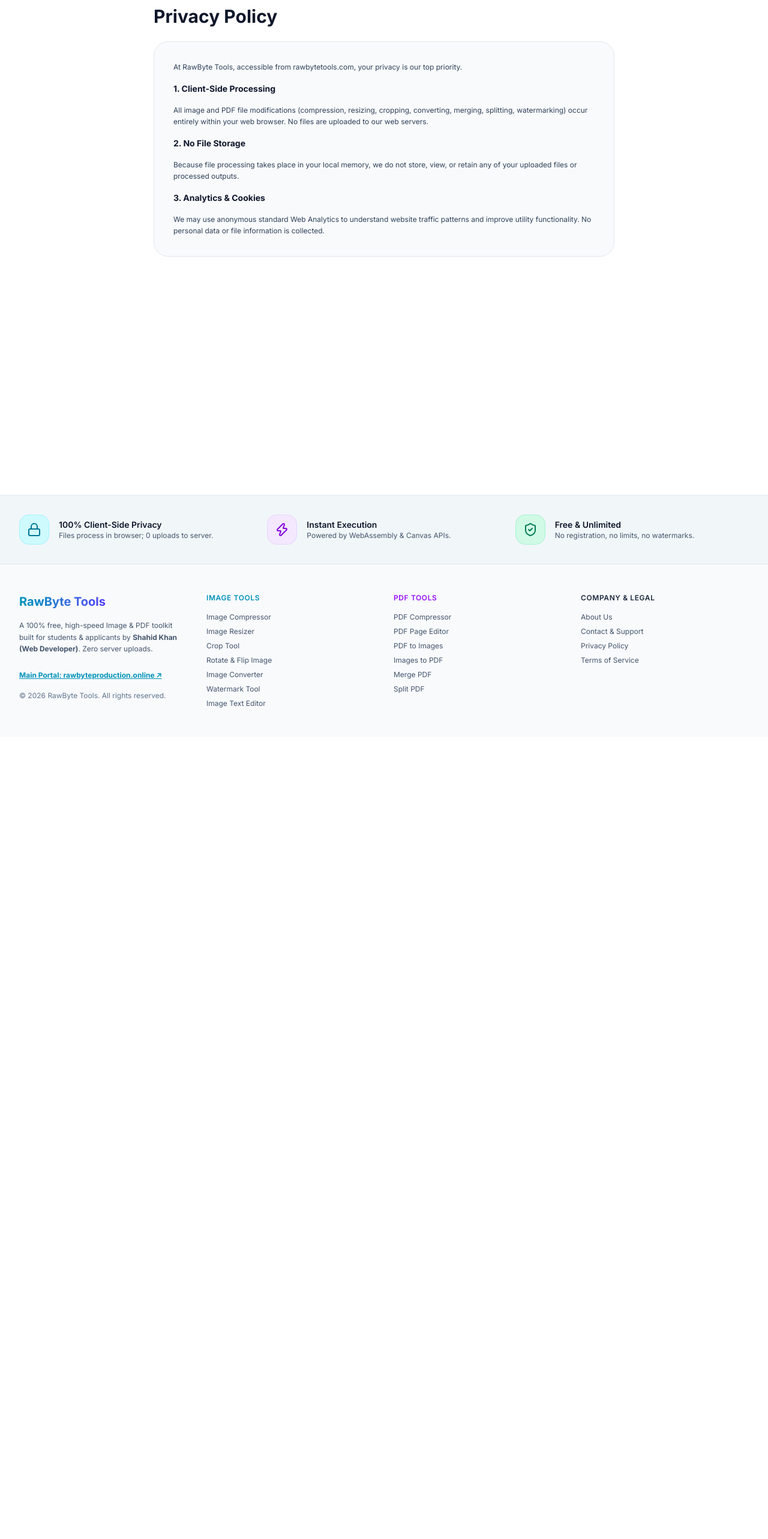
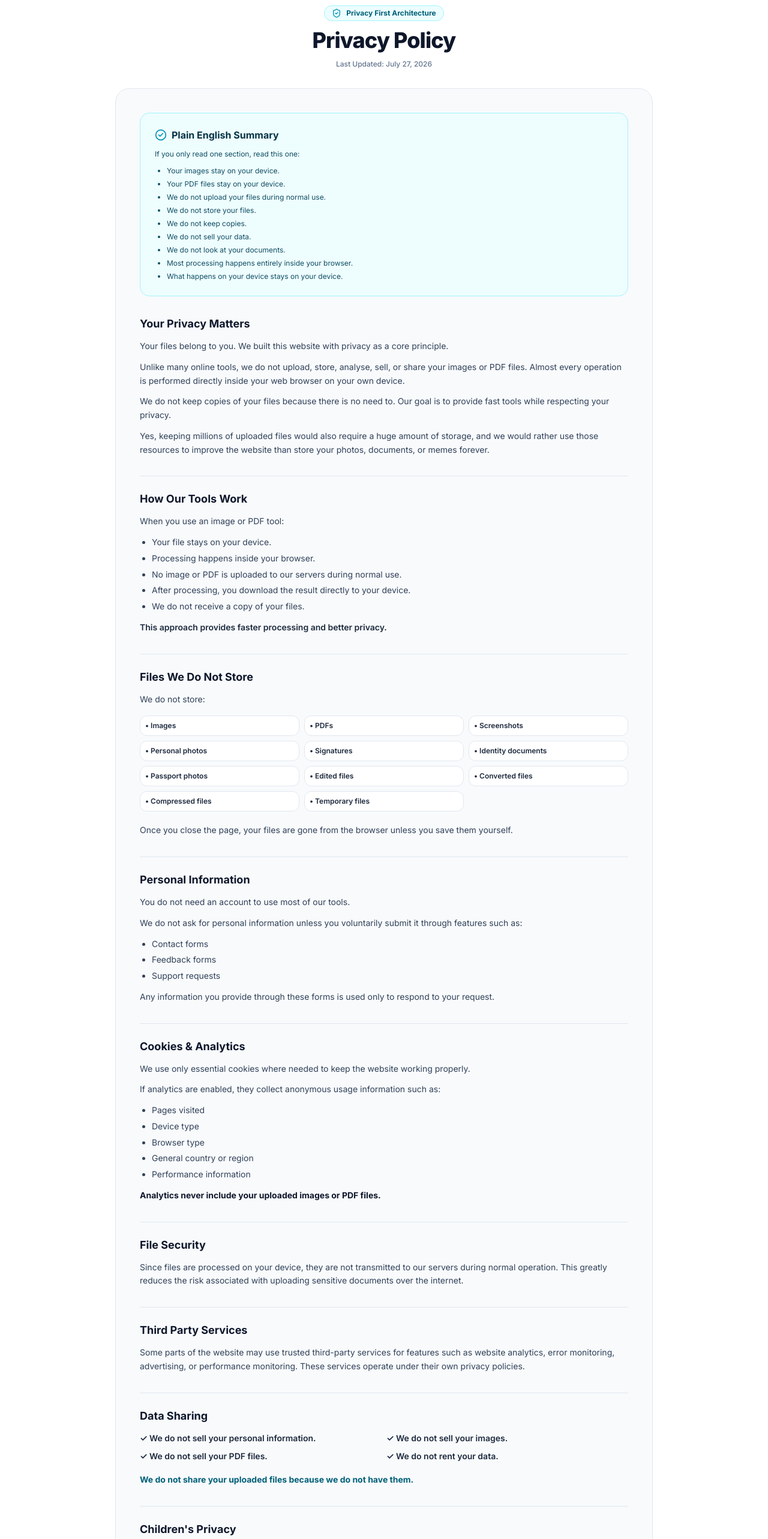
Before and after one commit to khanshahid33200-hash/rawbytetools, a Next.js app: page /privacy in a window 1280 px wide. Shown: the part 120-2686 px from the top of the page at 60% size. Before the commit the page ends 1349 px from the top, so only its background shows below. Built offline with nearby package versions, Linux system fonts and the light colour scheme.

Commit message:
Update Privacy Policy page with exact user text and Plain English Summary

```diff
--- a/src/app/privacy/page.tsx
+++ b/src/app/privacy/page.tsx
@@ -1,36 +1,167 @@
 import { Metadata } from 'next';
+import Link from 'next/link';
 import SEOHead from '@/components/common/SEOHead';
+import { ShieldCheck, Lock, CheckCircle2, FileText } from 'lucide-react';
 
 export const metadata: Metadata = {
   title: 'Privacy Policy - RawByte Tools',
-  description: 'RawByte Tools Privacy Policy. 100% client-side file processing guaranteed.'
+  description: 'RawByte Tools Privacy Policy. 100% in-browser processing, zero server uploads, complete file security.'
 };
 
 export default function PrivacyPage() {
   return (
     <div className="min-h-screen bg-white text-slate-900 py-16 px-4 sm:px-6 lg:px-8">
       <SEOHead />
-      <div className="max-w-3xl mx-auto space-y-6">
-        <h1 className="text-3xl font-bold text-slate-900">Privacy Policy</h1>
-        <div className="p-8 rounded-3xl bg-slate-50 border border-slate-200 space-y-4 text-xs text-slate-700 leading-relaxed">
+      <div className="max-w-4xl mx-auto space-y-8">
+        {/* Title Header */}
+        <div className="text-center space-y-3">
+          <div className="inline-flex items-center gap-2 px-3 py-1 rounded-full text-xs font-bold bg-cyan-50 text-cyan-800 border border-cyan-200">
+            <ShieldCheck className="w-4 h-4 text-cyan-600" /> Privacy First Architecture
+          </div>
+          <h1 className="text-4xl font-extrabold text-slate-900 tracking-tight">Privacy Policy</h1>
+          <p className="text-xs text-slate-500 font-medium">Last Updated: July 27, 2026</p>
+        </div>
+
+        {/* Content Container */}
+        <div className="p-8 sm:p-10 rounded-3xl bg-slate-50 border border-slate-200 shadow-xs space-y-8 text-xs sm:text-sm text-slate-700 leading-relaxed">
+          {/* Plain English Summary Box */}
+          <section className="p-6 rounded-2xl bg-cyan-50/80 border border-cyan-200 space-y-3">
+            <h2 className="text-base font-bold text-cyan-950 flex items-center gap-2">
+              <CheckCircle2 className="w-5 h-5 text-cyan-600" /> Plain English Summary
+            </h2>
+            <p className="text-xs text-cyan-900">If you only read one section, read this one:</p>
+            <ul className="text-xs text-cyan-900 space-y-1.5 list-disc pl-5">
+              <li>Your images stay on your device.</li>
+              <li>Your PDF files stay on your device.</li>
+              <li>We do not upload your files during normal use.</li>
+              <li>We do not store your files.</li>
+              <li>We do not keep copies.</li>
+              <li>We do not sell your data.</li>
+              <li>We do not look at your documents.</li>
+              <li>Most processing happens entirely inside your browser.</li>
+              <li>What happens on your device stays on your device.</li>
+            </ul>
+          </section>
+
+          {/* Main Sections */}
+          <section className="space-y-3">
+            <h2 className="text-lg font-bold text-slate-900">Your Privacy Matters</h2>
+            <p>Your files belong to you. We built this website with privacy as a core principle.</p>
             <p>
-            At RawByte Tools, accessible from rawbytetools.com, your privacy is our top priority.
+              Unlike many online tools, we do not upload, store, analyse, sell, or share your images or PDF files. Almost every operation is performed directly inside your web browser on your own device.
             </p>
+            <p>We do not keep copies of your files because there is no need to. Our goal is to provide fast tools while respecting your privacy.</p>
+            <p>
+              Yes, keeping millions of uploaded files would also require a huge amount of storage, and we would rather use those resources to improve the website than store your photos, documents, or memes forever.
+            </p>
+          </section>
 
-          <h3 className="text-sm font-bold text-slate-900">1. Client-Side Processing</h3>
+          <section className="space-y-3 border-t border-slate-200 pt-6">
+            <h2 className="text-lg font-bold text-slate-900">How Our Tools Work</h2>
+            <p>When you use an image or PDF tool:</p>
+            <ul className="list-disc pl-5 space-y-1">
+              <li>Your file stays on your device.</li>
+              <li>Processing happens inside your browser.</li>
+              <li>No image or PDF is uploaded to our servers during normal use.</li>
+              <li>After processing, you download the result directly to your device.</li>
+              <li>We do not receive a copy of your files.</li>
+            </ul>
+            <p className="font-semibold text-slate-800">This approach provides faster processing and better privacy.</p>
+          </section>
+
+          <section className="space-y-3 border-t border-slate-200 pt-6">
+            <h2 className="text-lg font-bold text-slate-900">Files We Do Not Store</h2>
+            <p>We do not store:</p>
+            <div className="grid grid-cols-2 sm:grid-cols-3 gap-2 pt-1 font-semibold text-slate-800 text-xs">
+              <span className="p-2 rounded-xl bg-white border border-slate-200">• Images</span>
+              <span className="p-2 rounded-xl bg-white border border-slate-200">• PDFs</span>
+              <span className="p-2 rounded-xl bg-white border border-slate-200">• Screenshots</span>
+              <span className="p-2 rounded-xl bg-white border border-slate-200">• Personal photos</span>
+              <span className="p-2 rounded-xl bg-white border border-slate-200">• Signatures</span>
+              <span className="p-2 rounded-xl bg-white border border-slate-200">• Identity documents</span>
+              <span className="p-2 rounded-xl bg-white border border-slate-200">• Passport photos</span>
+              <span className="p-2 rounded-xl bg-white border border-slate-200">• Edited files</span>
+              <span className="p-2 rounded-xl bg-white border border-slate-200">• Converted files</span>
+              <span className="p-2 rounded-xl bg-white border border-slate-200">• Compressed files</span>
+              <span className="p-2 rounded-xl bg-white border border-slate-200">• Temporary files</span>
+            </div>
+            <p className="pt-2">Once you close the page, your files are gone from the browser unless you save them yourself.</p>
+          </section>
+
+          <section className="space-y-3 border-t border-slate-200 pt-6">
+            <h2 className="text-lg font-bold text-slate-900">Personal Information</h2>
+            <p>You do not need an account to use most of our tools.</p>
+            <p>We do not ask for personal information unless you voluntarily submit it through features such as:</p>
+            <ul className="list-disc pl-5 space-y-1">
+              <li>Contact forms</li>
+              <li>Feedback forms</li>
+              <li>Support requests</li>
+            </ul>
+            <p>Any information you provide through these forms is used only to respond to your request.</p>
+          </section>
+
+          <section className="space-y-3 border-t border-slate-200 pt-6">
+            <h2 className="text-lg font-bold text-slate-900">Cookies & Analytics</h2>
+            <p>We use only essential cookies where needed to keep the website working properly.</p>
+            <p>If analytics are enabled, they collect anonymous usage information such as:</p>
+            <ul className="list-disc pl-5 space-y-1">
+              <li>Pages visited</li>
+              <li>Device type</li>
+              <li>Browser type</li>
+              <li>General country or region</li>
+              <li>Performance information</li>
+            </ul>
+            <p className="font-bold text-slate-900">Analytics never include your uploaded images or PDF files.</p>
+          </section>
+
+          <section className="space-y-3 border-t border-slate-200 pt-6">
+            <h2 className="text-lg font-bold text-slate-900">File Security</h2>
             <p>
-            All image and PDF file modifications (compression, resizing, cropping, converting, merging, splitting, watermarking) occur entirely within your web browser. No files are uploaded to our web servers.
+              Since files are processed on your device, they are not transmitted to our servers during normal operation. This greatly reduces the risk associated with uploading sensitive documents over the internet.
             </p>
+          </section>
 
-          <h3 className="text-sm font-bold text-slate-900">2. No File Storage</h3>
+          <section className="space-y-3 border-t border-slate-200 pt-6">
+            <h2 className="text-lg font-bold text-slate-900">Third Party Services</h2>
             <p>
-            Because file processing takes place in your local memory, we do not store, view, or retain any of your uploaded files or processed outputs.
+              Some parts of the website may use trusted third-party services for features such as website analytics, error monitoring, advertising, or performance monitoring. These services operate under their own privacy policies.
             </p>
+          </section>
 
-          <h3 className="text-sm font-bold text-slate-900">3. Analytics & Cookies</h3>
+          <section className="space-y-3 border-t border-slate-200 pt-6">
+            <h2 className="text-lg font-bold text-slate-900">Data Sharing</h2>
+            <div className="grid grid-cols-1 sm:grid-cols-2 gap-2 font-semibold text-slate-800">
+              <p>✓ We do not sell your personal information.</p>
+              <p>✓ We do not sell your images.</p>
+              <p>✓ We do not sell your PDF files.</p>
+              <p>✓ We do not rent your data.</p>
+            </div>
+            <p className="pt-1 font-bold text-cyan-800">We do not share your uploaded files because we do not have them.</p>
+          </section>
+
+          <section className="space-y-3 border-t border-slate-200 pt-6">
+            <h2 className="text-lg font-bold text-slate-900">Children&apos;s Privacy</h2>
+            <p>This website is intended for general audiences. We do not knowingly collect personal information from children.</p>
+            <p>If you believe a child has submitted personal information through a contact form, please contact us so we can remove it.</p>
+          </section>
+
+          <section className="space-y-3 border-t border-slate-200 pt-6">
+            <h2 className="text-lg font-bold text-slate-900">Data Retention & Security</h2>
             <p>
-            We may use anonymous standard Web Analytics to understand website traffic patterns and improve utility functionality. No personal data or file information is collected.
+              Since files are processed locally inside your browser, we do not retain uploaded images or PDF documents. Information submitted through contact or feedback forms is kept only for as long as necessary to respond to your request or maintain our services.
             </p>
+          </section>
+
+          <section className="space-y-3 border-t border-slate-200 pt-6">
+            <h2 className="text-lg font-bold text-slate-900">Changes & Contact Us</h2>
+            <p>We may update this Privacy Policy from time to time. Any updates will appear on this page with a revised &quot;Last Updated&quot; date.</p>
+            <p>
+              If you have questions about this Privacy Policy or how your information is handled, please contact us through our{' '}
+              <Link href="/contact" className="text-cyan-600 font-bold hover:underline">
+                Contact Page
+              </Link>.
+            </p>
+          </section>
         </div>
       </div>
     </div>
```
Lines whose indentation alone changed are shown as unchanged.
